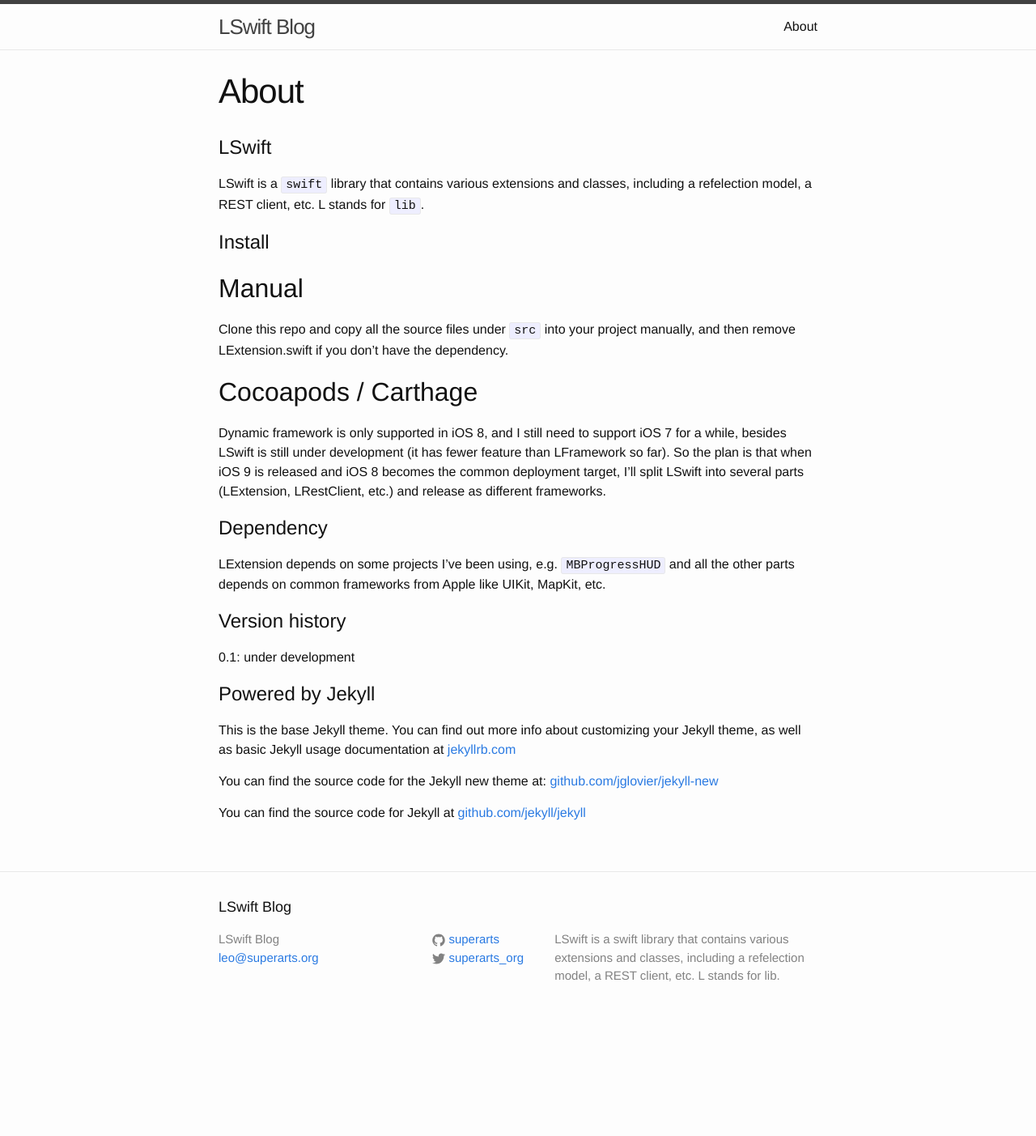
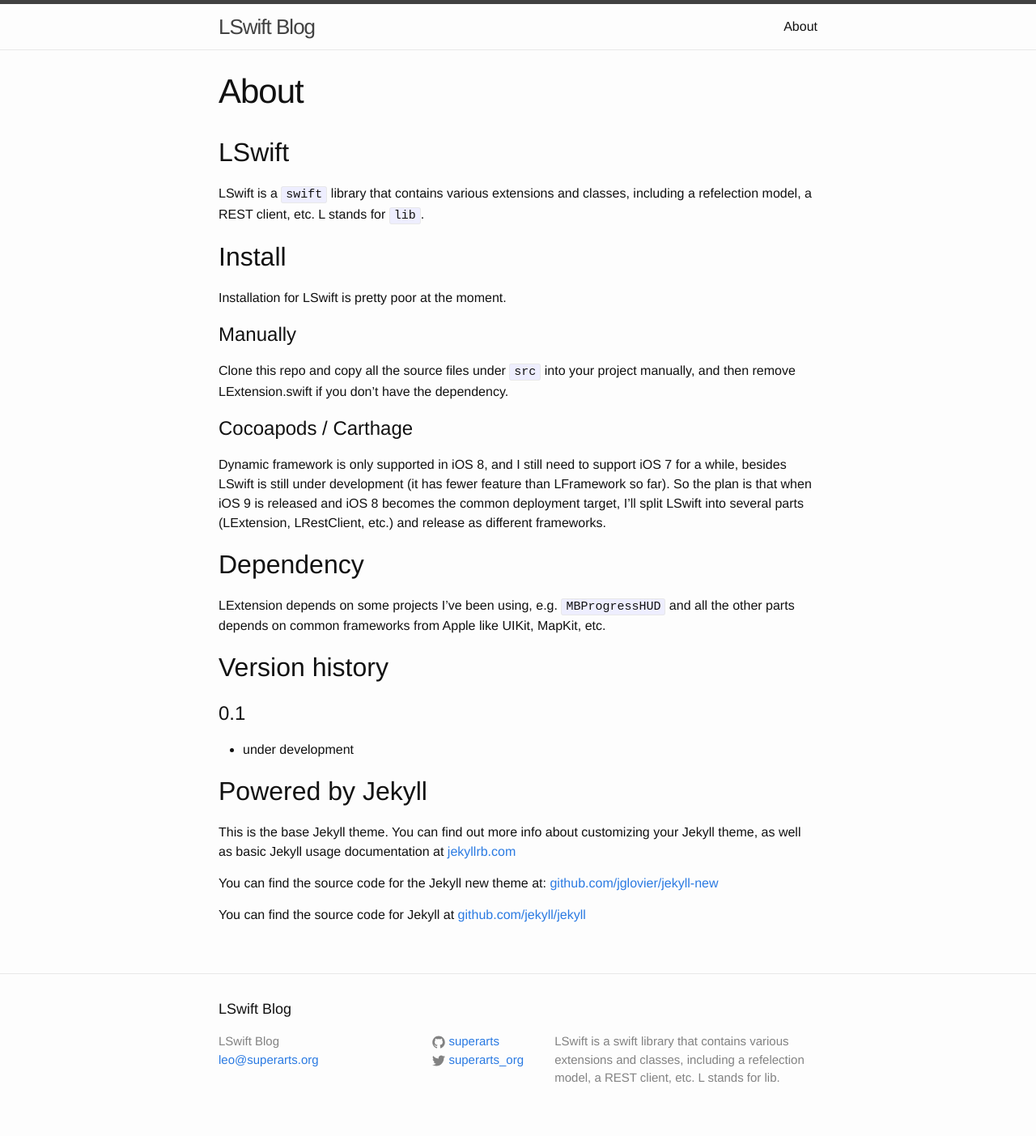
Before and after one commit to superarts/SwissKnife, a Jekyll site: the page built from about.md, in a window 1280 px wide. Shown: the whole page at 81% size. Built offline with Jekyll 4.4.1, drawn with Linux system fonts in a browser that asks for light colours; before the commit the page ends 1277 px from its top, so only the background shows below that.

Commit message:
writing the first post

```diff
--- a/_posts/2015-04-30-welcome-to-jekyll.markdown
+++ b/_posts/2015-04-30-welcome-to-jekyll.markdown
@@ -5,12 +5,10 @@ date:   2015-04-30 16:59:06
 categories: lswift intro
 ---
 
-TBD
----
-I'll write something here later.
+I decided to write something for LSwift as I keep writing new codes. One thing comes to me though, is where I should write to, and it actually caught me for a while. (TBD)
 
 About Jekyll
----
+===
 You’ll find this post in your `_posts` directory. Go ahead and edit it and re-build the site to see your changes. You can rebuild the site in many different ways, but the most common way is to run `jekyll serve --watch`, which launches a web server and auto-regenerates your site when a file is updated.
 
 To add new posts, simply add a file in the `_posts` directory that follows the convention `YYYY-MM-DD-name-of-post.ext` and includes the necessary front matter. Take a look at the source for this post to get an idea about how it works.
--- a/about.md
+++ b/about.md
@@ -5,31 +5,35 @@ permalink: /about/
 ---
 
 LSwift
-====
+---
 
 LSwift is a `swift` library that contains various extensions and classes, including a refelection model, a REST client, etc. L stands for `lib`.
 
 Install
-====
+---
+Installation for LSwift is pretty poor at the moment.
 
-Manual
-----
+Manually
+===
 Clone this repo and copy all the source files under `src` into your project manually, and then remove LExtension.swift if you don't have the dependency.
 
 Cocoapods / Carthage
-----
+===
 Dynamic framework is only supported in iOS 8, and I still need to support iOS 7 for a while, besides LSwift is still under development (it has fewer feature than LFramework so far). So the plan is that when iOS 9 is released and iOS 8 becomes the common deployment target, I'll split LSwift into several parts (LExtension, LRestClient, etc.) and release as different frameworks.
 
 Dependency
-====
+---
 LExtension depends on some projects I've been using, e.g. `MBProgressHUD` and all the other parts depends on common frameworks from Apple like UIKit, MapKit, etc.
 
 Version history
-====
-0.1: under development
+---
+
+0.1
+===
+- under development
 
 Powered by Jekyll
-====
+---
 This is the base Jekyll theme. You can find out more info about customizing your Jekyll theme, as well as basic Jekyll usage documentation at [jekyllrb.com](http://jekyllrb.com/)
 
 You can find the source code for the Jekyll new theme at: [github.com/jglovier/jekyll-new](https://github.com/jglovier/jekyll-new)
```
Also changed, not shown: 2 other files.
